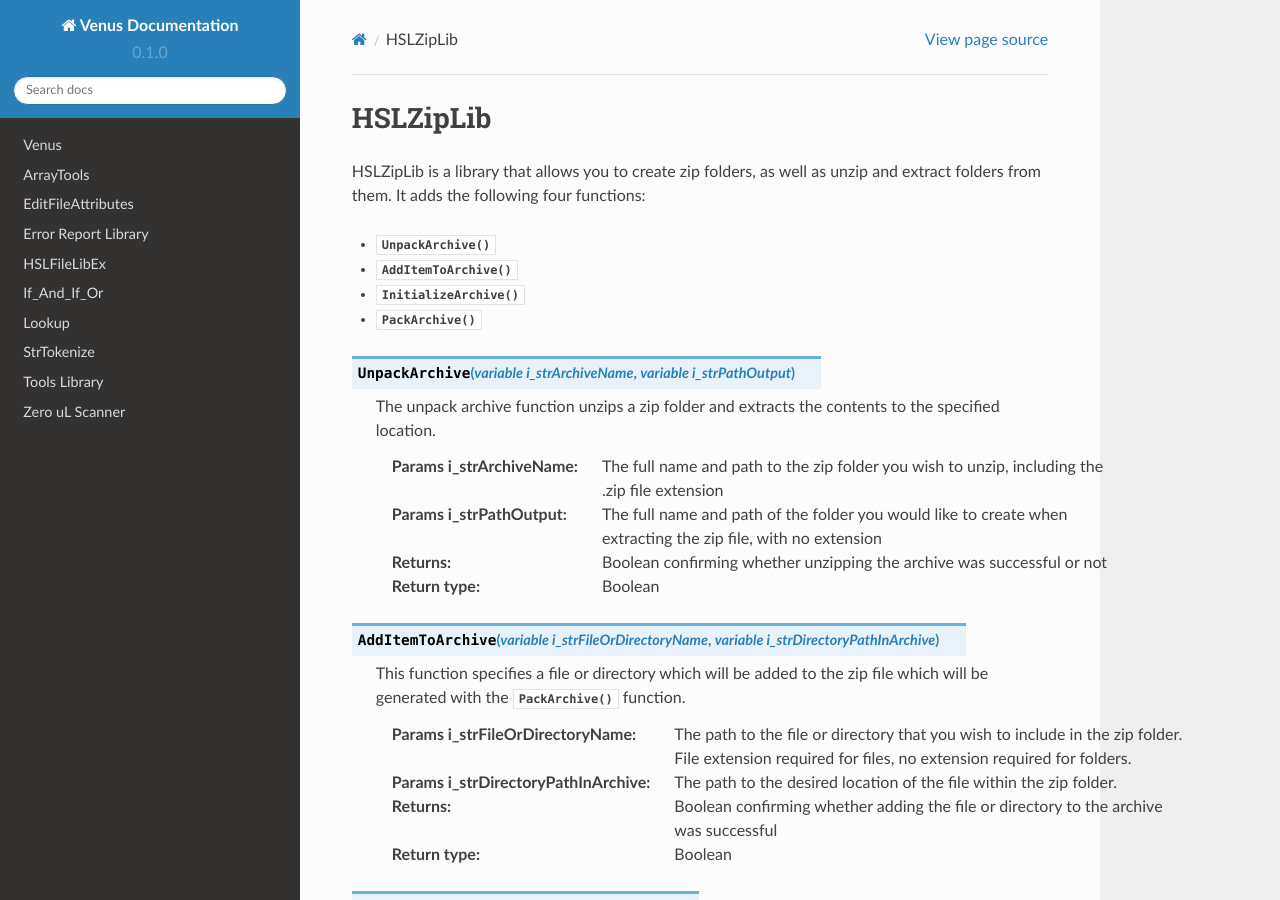
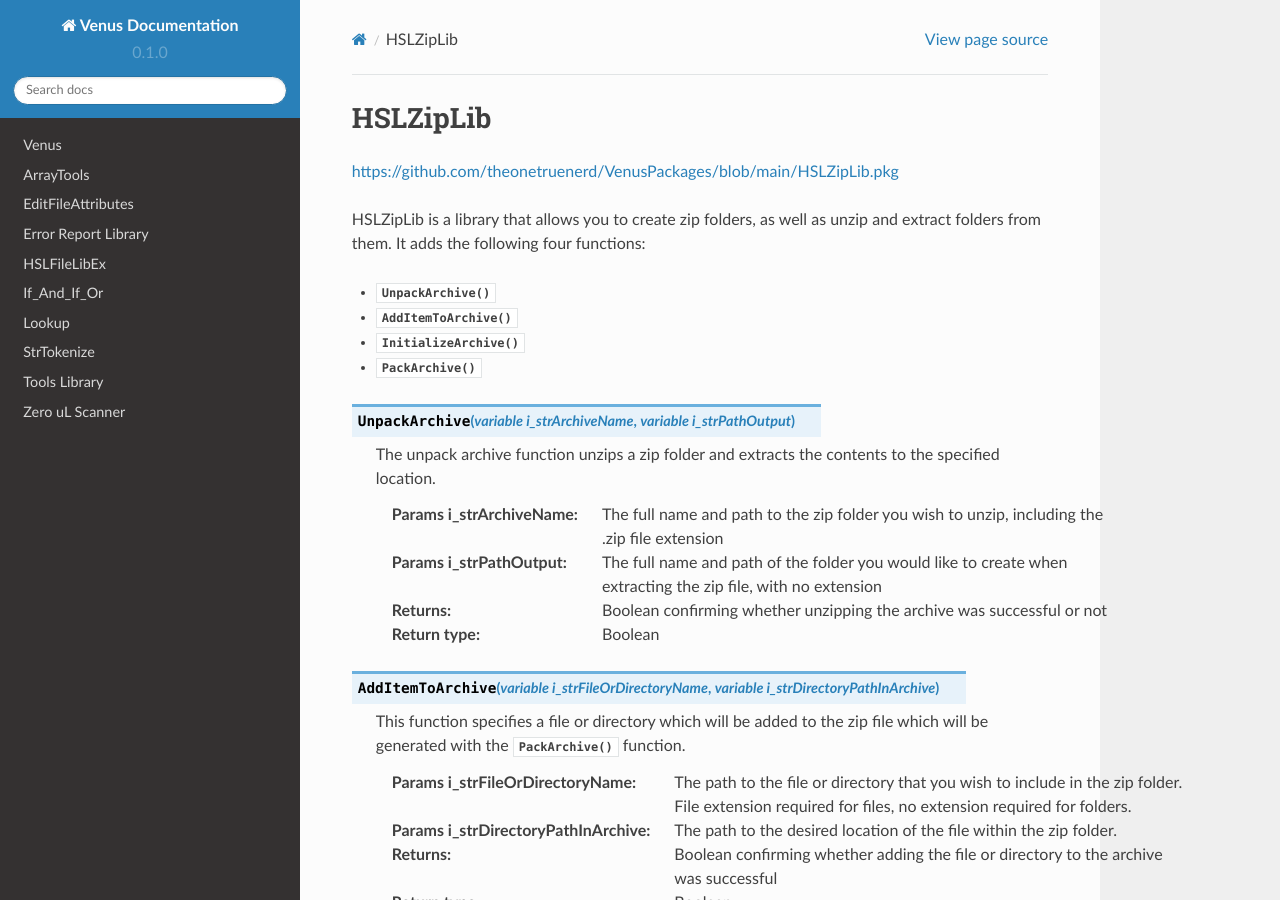
Before and after one commit to theonetruenerd/VenusLibraryDocumentation, a Sphinx documentation site: the page built from docs/source/HSLZipLib.rst, in a window 1280 px wide and 900 px high. Built offline with Sphinx 7.4.7 and the Read the Docs theme 2.0.0, drawn with Linux system fonts in a browser that asks for light colours; some of the changed lines change nothing that is shown.

Commit message:
Update HSLZipLib.rst

```diff
--- a/docs/source/HSLZipLib.rst
+++ b/docs/source/HSLZipLib.rst
@@ -1,5 +1,7 @@
 HSLZipLib
 ================================
+
+https://github.com/theonetruenerd/VenusPackages/blob/main/HSLZipLib.pkg
 
 HSLZipLib is a library that allows you to create zip folders, as well as unzip and extract folders from them. It adds the following four functions:
 
```
